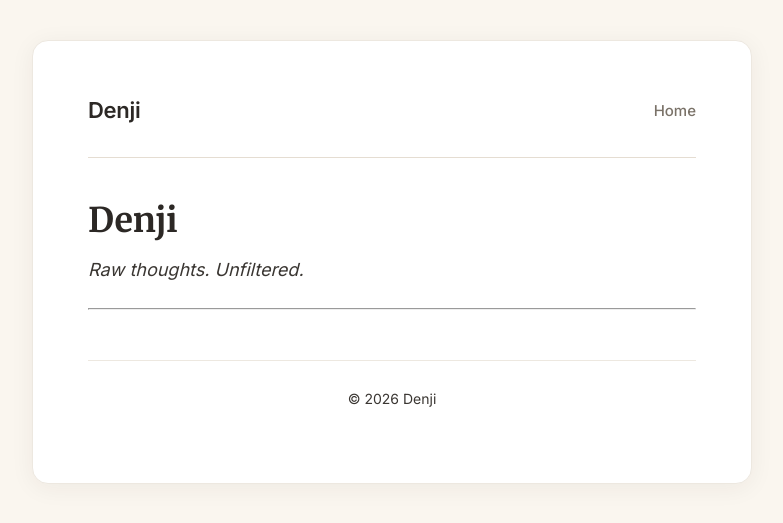
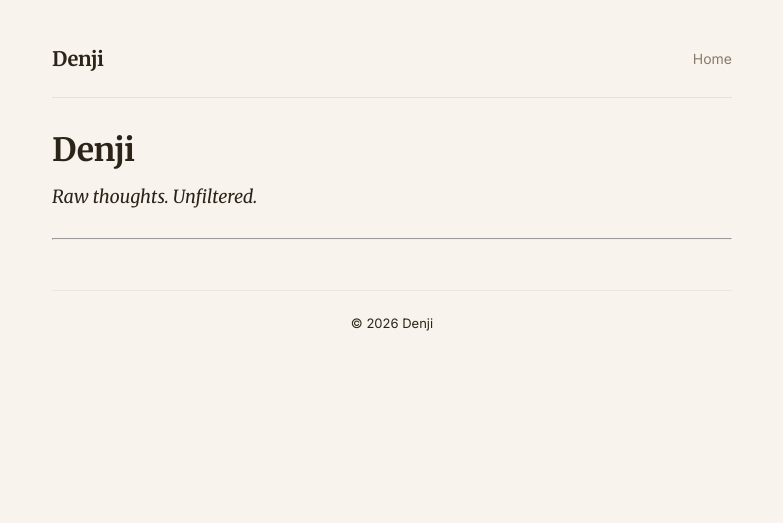
Before and after one commit to DineshgopAI/Denji, a Jekyll site: the page built from index.md, in a window 1280 px wide. Shown: the top 523 px of the page, without its empty margins (248-1031 px from the left). Built offline with Jekyll 4.4.1, drawn with Linux system fonts in a browser that asks for light colours.

Commit message:
Update style.css

```diff
--- a/assets/css/style.css
+++ b/assets/css/style.css
@@ -5,28 +5,30 @@
 }
 
 body {
-    font-family: 'Inter', -apple-system, BlinkMacSystemFont, sans-serif;
+    font-family: 'Merriweather', Georgia, 'Times New Roman', serif;
     font-size: 18px;
-    line-height: 1.8;
-    background: #faf6ef;
-    color: #2c2825;
-    padding: 40px 20px;
+    line-height: 1.9;
+    background: #f8f4ed;
+    color: #2c2418;
+    padding: 40px 24px;
+    -webkit-font-smoothing: antialiased;
 }
 
+/* --- NO BOX — JUST TEXT --- */
 .container {
-    max-width: 720px;
+    max-width: 680px;
     margin: 0 auto;
-    background: #ffffff;
-    padding: 50px 55px;
-    border-radius: 16px;
-    box-shadow: 0 4px 24px rgba(44, 40, 37, 0.06);
-    border: 1px solid #ede8e0;
+    padding: 0;
+    background: none;
+    border: none;
+    box-shadow: none;
 }
 
+/* --- HEADER / NAV (Minimal) --- */
 header {
-    border-bottom: 1px solid #e5ddd2;
-    padding-bottom: 25px;
-    margin-bottom: 40px;
+    border-bottom: 1px solid #e8e0d8;
+    padding-bottom: 18px;
+    margin-bottom: 32px;
 }
 
 nav {
@@ -36,41 +38,45 @@ nav {
 }
 
 .site-title {
-    font-size: 22px;
-    font-weight: 600;
-    color: #2c2825;
+    font-family: 'Merriweather', Georgia, serif;
+    font-size: 20px;
+    font-weight: 700;
+    color: #2c2418;
     text-decoration: none;
-    letter-spacing: -0.3px;
+    letter-spacing: -0.2px;
 }
 
 .site-title:hover {
-    color: #b13e3e;
+    color: #b55a4a;
 }
 
 .nav-links {
     display: flex;
-    gap: 30px;
+    gap: 28px;
 }
 
 .nav-links a {
-    color: #7a7268;
+    font-family: 'Inter', -apple-system, sans-serif;
+    color: #8a7a6a;
     text-decoration: none;
-    font-size: 15px;
-    font-weight: 500;
+    font-size: 14px;
+    font-weight: 400;
     transition: color 0.2s;
 }
 
 .nav-links a:hover {
-    color: #b13e3e;
+    color: #b55a4a;
 }
 
+/* --- TYPOGRAPHY --- */
 h1 {
     font-family: 'Merriweather', Georgia, serif;
-    font-size: 34px;
+    font-size: 32px;
     font-weight: 700;
     line-height: 1.3;
-    margin-bottom: 12px;
-    color: #2c2825;
+    margin-bottom: 8px;
+    color: #2c2418;
+    letter-spacing: -0.3px;
 }
 
 h2 {
@@ -78,27 +84,28 @@ h2 {
     font-size: 24px;
     font-weight: 700;
     margin-top: 40px;
-    margin-bottom: 16px;
-    color: #2c2825;
+    margin-bottom: 14px;
+    color: #2c2418;
 }
 
 p {
-    margin-bottom: 22px;
-    color: #3a3632;
+    margin-bottom: 24px;
+    color: #2c2418;
 }
 
 a {
-    color: #b13e3e;
+    color: #b55a4a;
     text-decoration: none;
     border-bottom: 1px solid transparent;
     transition: border-color 0.2s, color 0.2s;
 }
 
 a:hover {
-    color: #8a2e2e;
-    border-bottom-color: #b13e3e;
+    color: #8a3a2a;
+    border-bottom-color: #b55a4a;
 }
 
+/* --- POST LIST (Homepage) --- */
 ul {
     list-style: none;
     padding: 0;
@@ -106,8 +113,8 @@ ul {
 }
 
 ul li {
-    padding: 20px 0;
-    border-bottom: 1px solid #ede8e0;
+    padding: 18px 0;
+    border-bottom: 1px solid #ece6de;
 }
 
 ul li:last-child {
@@ -115,79 +122,90 @@ ul li:last-child {
 }
 
 ul li a {
+    font-family: 'Merriweather', Georgia, serif;
     font-size: 20px;
     font-weight: 600;
-    color: #2c2825;
+    color: #2c2418;
     border-bottom: none;
     display: block;
-    margin-bottom: 4px;
+    margin-bottom: 2px;
 }
 
 ul li a:hover {
-    color: #b13e3e;
+    color: #b55a4a;
 }
 
 .post-meta {
-    color: #7a7268;
-    font-size: 14px;
+    font-family: 'Inter', -apple-system, sans-serif;
+    color: #8a7a6a;
+    font-size: 13px;
     font-weight: 400;
-    font-family: 'Inter', sans-serif;
 }
 
+/* --- ARTICLE CONTENT --- */
 .content {
     font-family: 'Merriweather', Georgia, serif;
     font-size: 18px;
     line-height: 1.9;
-    color: #3a3632;
+    color: #2c2418;
 }
 
 .content hr {
-    margin: 45px 0;
+    margin: 44px 0;
     border: none;
-    border-top: 1px solid #e5ddd2;
+    border-top: 1px solid #e8e0d8;
 }
 
 .content blockquote {
-    border-left: 3px solid #b13e3e;
+    border-left: 3px solid #b55a4a;
     padding-left: 22px;
     font-style: italic;
-    color: #5a5450;
-    margin-bottom: 25px;
+    color: #4a3a2a;
+    margin-bottom: 24px;
 }
 
 .content strong {
-    color: #2c2825;
     font-weight: 700;
+    color: #1c1408;
 }
 
 .content em {
-    color: #2c2825;
+    font-style: italic;
+    color: #2c2418;
 }
 
+/* --- POST META (Date) --- */
+.post-meta {
+    font-family: 'Inter', -apple-system, sans-serif;
+    color: #8a7a6a;
+    font-size: 13px;
+    font-weight: 400;
+    margin-bottom: 28px;
+}
+
+/* --- FOOTER --- */
 footer {
     margin-top: 50px;
-    padding-top: 25px;
-    border-top: 1px solid #ede8e0;
-    font-size: 14px;
-    color: #9a9288;
+    padding-top: 20px;
+    border-top: 1px solid #ece6de;
+    font-family: 'Inter', -apple-system, sans-serif;
+    font-size: 13px;
+    color: #9a8a7a;
     text-align: center;
-    font-family: 'Inter', sans-serif;
 }
 
+/* --- RESPONSIVE --- */
 @media (max-width: 650px) {
     body {
-        padding: 15px;
-    }
-    .container {
-        padding: 25px 20px;
-        border-radius: 12px;
+        padding: 24px 18px;
+        font-size: 17px;
     }
     h1 {
         font-size: 26px;
     }
     nav {
         flex-direction: column;
-        gap: 12px;
+        gap: 10px;
         align-items: flex-start;
     }
     ul li a {
```
